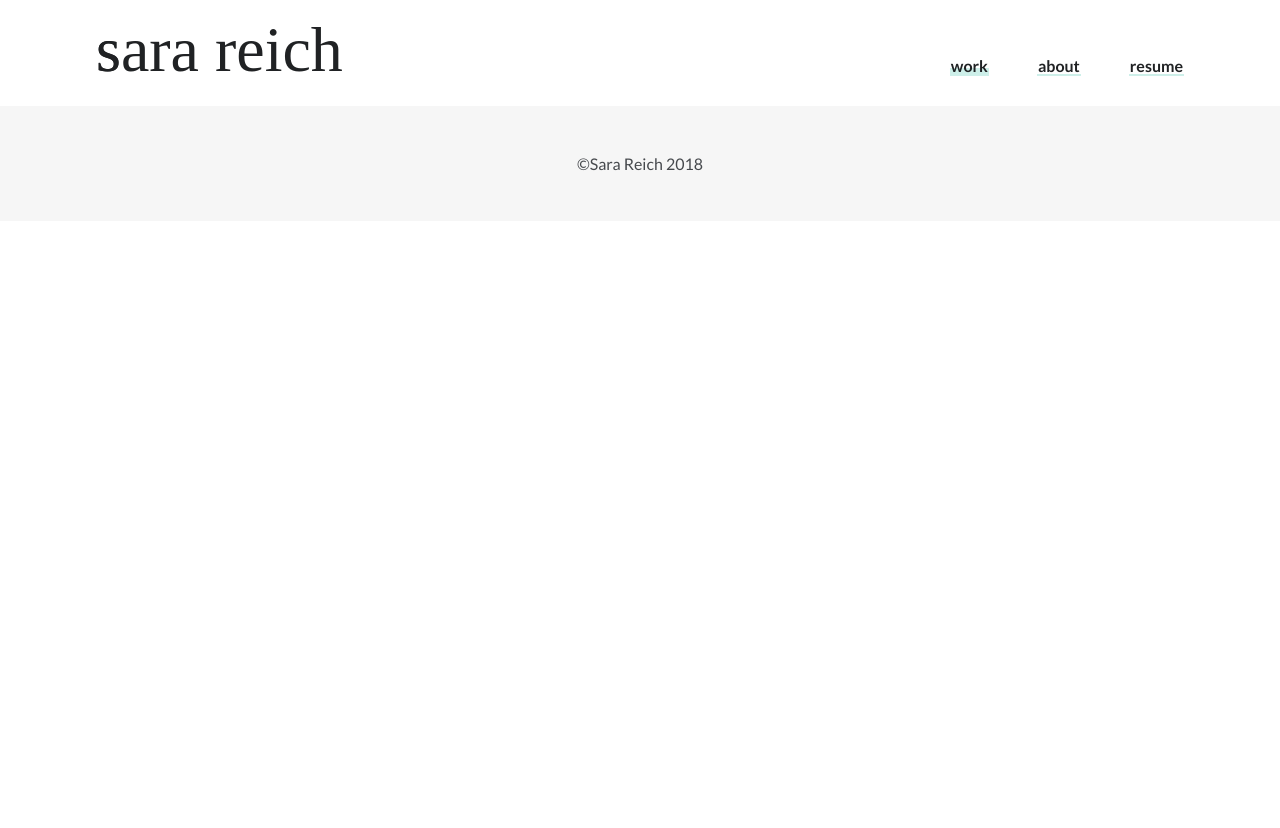
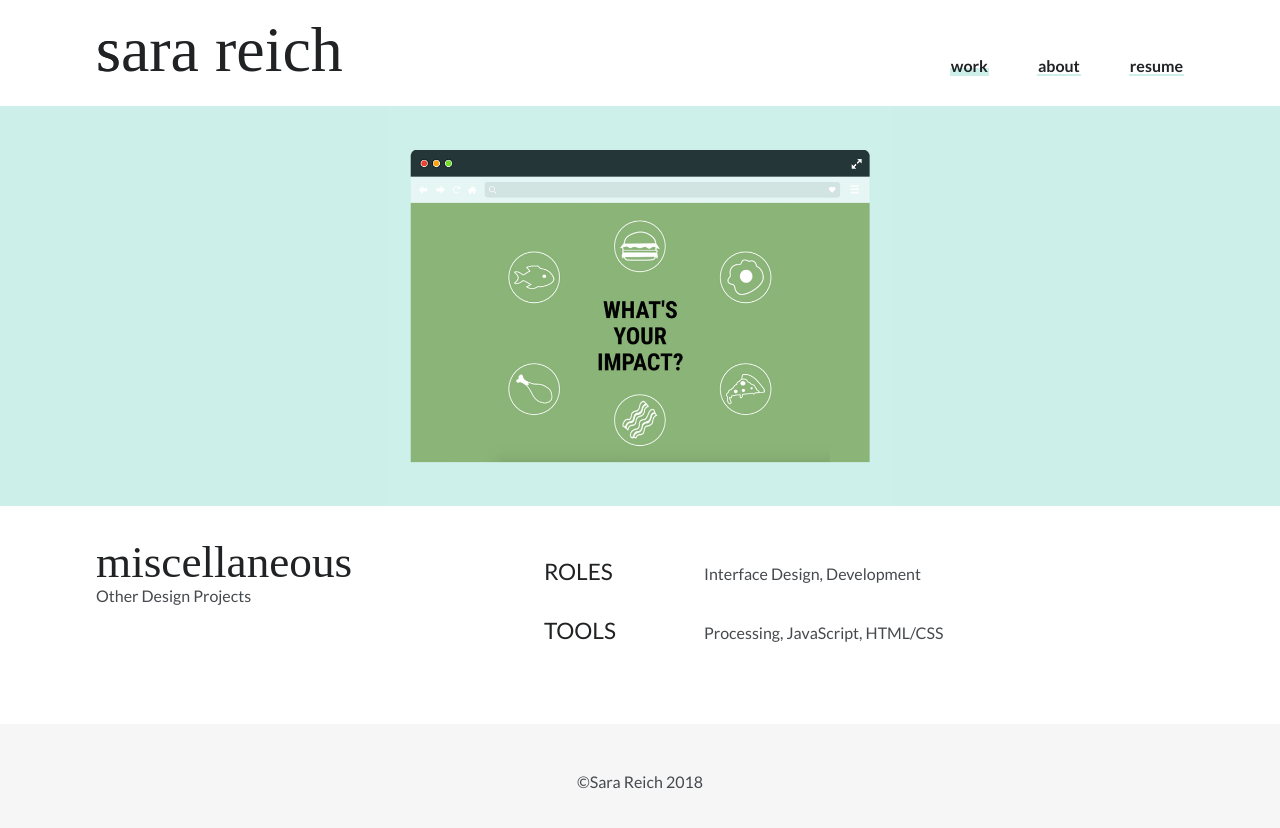
Before and after one commit to sarareich/sarareich.github.io, a React (Create React App) app: page /work/miscellaneous in a window 1280 px wide. Shown: the top 828 px of the page. Before the commit the page ends 800 px from the top, so only its background shows below. Built offline with nearby package versions, Linux system fonts and the light colour scheme; a web font is replaced by a local one.

Commit message:
misc home image, hero, project info

```diff
--- a/src/components/HomePage/HomePage.js
+++ b/src/components/HomePage/HomePage.js
@@ -2,6 +2,7 @@ import React from 'react';
 import { NavLink } from 'react-router-dom';
 import FFHome from '../../assets/ForwardFinancing/FF_HomePage.png';
 import MunchHero from '../../assets/Munch/MunchHero.jpg';
+import MiscHome from '../../assets/Miscellaneous/MiscellaneousHome.jpg';
 
 class HomePage extends React.Component {
   renderImage(size, route, desiredClass, image, title, imageClass) {
@@ -30,7 +31,7 @@ class HomePage extends React.Component {
         <div className="portfolio-content">
           {this.renderImage("full-width", "work/munch", "", MunchHero, "Munch", "non-responsive")}
           {this.renderImage("two-thirds", "/work/forward-financing", "green-gradient", FFHome, "Forward Financing", "")}
-          {this.renderImage("one-third", "/work/miscellaneous", "", null, "Miscellaneous", "")}
+          {this.renderImage("one-third", "/work/miscellaneous", "", MiscHome, "Miscellaneous", "")}
         </div>
       </div>
     );
--- /dev/null
+++ b/src/components/MiscPage/MiscPage.js
@@ -0,0 +1,40 @@
+import React from 'react';
+import Hero from '../common/Hero/Hero';
+import ProjectInfo from '../common/ProjectInfo/ProjectInfo';
+import projectInfo from '../../constants/projectInfo';
+import MiscHero from '../../assets/Miscellaneous/MiscellaneousHome.jpg';
+
+class MiscPage extends React.Component {
+  renderHero() {
+    return (
+      <Hero
+        background="#CDEFE9"
+        image={MiscHero}
+        imageAlt="Miscellaneous Projects"
+      />
+    );
+  }
+
+  renderProjectInfo() {
+    return (
+      <ProjectInfo
+        title="Miscellaneous"
+        subtitle="Other Design Projects"
+        summaryInfo={projectInfo.miscProjectInfo}
+      />
+    );
+  }
+
+  render() {
+    return (
+      <div className="miscellaneous-wrapper">
+        {this.renderHero()}
+        <div className="miscellaneous page">
+          {this.renderProjectInfo()}
+        </div>
+      </div>
+    );
+  }
+}
+
+export default MiscPage;
--- a/src/constants/projectInfo.js
+++ b/src/constants/projectInfo.js
@@ -8,5 +8,9 @@ export default {
     {title: 'Roles', description: 'User Research, Sketching, Wireframing, Prototyping, User Testing, Responsive Design, Interface Design, Branding'},
     {title: 'Timeline', description: 'September – December 2017'},
     {title: 'Tools', description: 'Balsamiq, Sketch, InVision'}
+  ],
+  miscProjectInfo: [
+    {title: 'Roles', description: 'Interface Design, Development'},
+    {title: 'Tools', description: 'Processing, JavaScript, HTML/CSS'}
   ]
 };
--- a/src/index.js
+++ b/src/index.js
@@ -9,6 +9,7 @@ import HomePage from './components/HomePage/HomePage';
 import AboutPage from './components/AboutPage/AboutPage';
 import ForwardFinancingPage from './components/ForwardFinancingPage/ForwardFinancingPage';
 import MunchPage from './components/MunchPage/MunchPage';
+import MiscPage from './components/MiscPage/MiscPage';
 
 ReactDOM.render(
   <BrowserRouter>
@@ -17,6 +18,7 @@ ReactDOM.render(
         <Route exact path="/" component={HomePage}/>
         <Route path="/work/forward-financing" component={ForwardFinancingPage}/>
         <Route path="/work/munch" component={MunchPage}/>
+        <Route path="/work/miscellaneous" component={MiscPage}/>
         <Route path="/about" component={AboutPage}/>
       </div>
     </App>
```
Also changed, not shown: src/assets/Miscellaneous/MiscellaneousHome.jpg (added), src/assets/Miscellaneous/whats-your-impact-2 copy.png (added).
